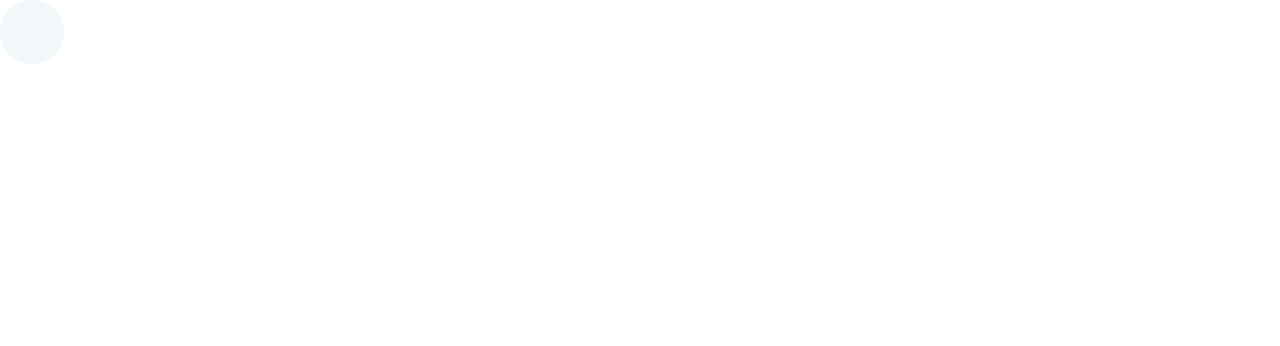
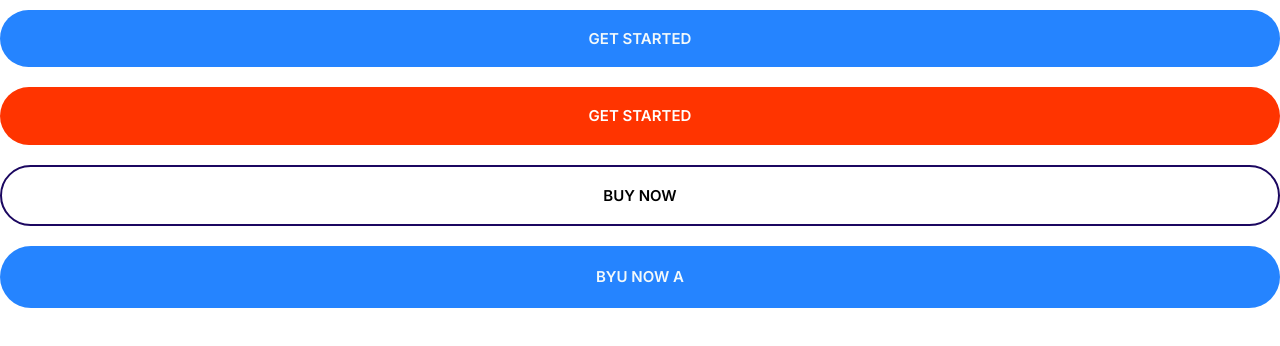
Before and after one commit to Karter256/Moshify, a plain HTML site: page Lvl8-Projest/Lesson1-Setting_up_the_project/Index.html in a window 1280 px wide. Drawn offline with nearby package versions, Linux system fonts and the light colour scheme.

Commit message:
Applied buttons and their styling

```diff
--- a/Lvl8-Projest/Lesson1-Setting_up_the_project/Index.html
+++ b/Lvl8-Projest/Lesson1-Setting_up_the_project/Index.html
@@ -15,10 +15,9 @@
     <title>Document</title>
   </head>
   <body>
-    <span class="icon-container">
-      <svg class="icon icon--primary">
-        <use xlink:href="images/sprite.svg#wordpress"></use>
-      </svg>
-    </span>
+    <button class="button block--button button--primary">Get Started</button>
+    <button class="button block--button button--accent">Get Started</button>
+    <button class="button block--button button--outline">BUY NOW</button>
+    <a href="#" class="button block--button button--primary">Byu Now A</a>
   </body>
 </html>
--- a/Lvl8-Projest/Lesson1-Setting_up_the_project/css/styles.css
+++ b/Lvl8-Projest/Lesson1-Setting_up_the_project/css/styles.css
@@ -5,7 +5,11 @@
   --color-headings: #1b0760;
   --color-body: #918ca4;
 }
-
+*,
+*::after,
+*::before {
+  box-sizing: border-box;
+}
 /* _____________________________Typography _____________________________*/
 html {
   font-size: 62.5%;
@@ -142,3 +146,55 @@ a {
   align-items: center;
 }
 /* _____________________________Buttons _____________________________s */
+.button {
+  border-radius: 40px;
+  border: 0;
+  font-size: 1.8rem;
+  font-weight: 600;
+  padding: 2rem 3rem;
+  text-transform: uppercase;
+  text-align: center;
+  margin: 1rem 0;
+}
+.button--primary {
+  background: var(--color-primary);
+  color: #f3f9fa;
+}
+.button--primary:hover {
+  background: #6a8ffd;
+}
+.button--accent {
+  background: var(--color-accent);
+  color: white;
+}
+.button--accent:hover {
+  background: #ec3000;
+  color: white;
+}
+.button--secondary {
+  background: var(--color-secondary);
+  color: white;
+}
+.button--secondary:hover {
+  background: #37d4f0;
+}
+.block--button {
+  width: 100%;
+  display: inline-block;
+}
+.content--button {
+  width: auto;
+}
+.button--outline {
+  background: #fff;
+  border: var(--color-headings) 2px solid;
+}
+.button--outline:hover {
+  background: var(--color-headings);
+  color: white;
+}
+@media screen and (min-width: 1024px) {
+  .button {
+    font-size: 1.5rem;
+  }
+}
```
